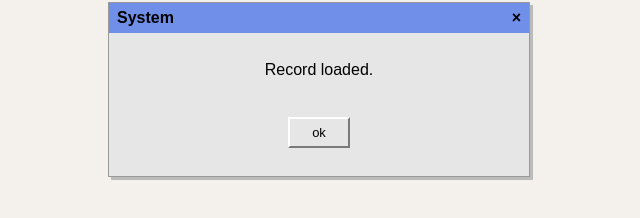
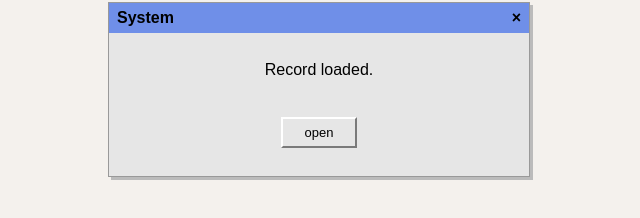
Before and after one commit to freudhouse/mairaalves, a plain HTML site: page enter.html in a window 1280 px wide. Shown: the part 118-336 px from the top of the page, 321-961 px from the left. Drawn offline with Linux system fonts and the light colour scheme.

Commit message:
Update enter.html

```diff
--- a/enter.html
+++ b/enter.html
@@ -53,7 +53,7 @@
     <div class="content">
       Record loaded.
       <br><br>
-      <a href="index.html" class="button">ok</a>
+      <a href="idle.html" class="button">open</a>
     </div>
   </div>
 
```
